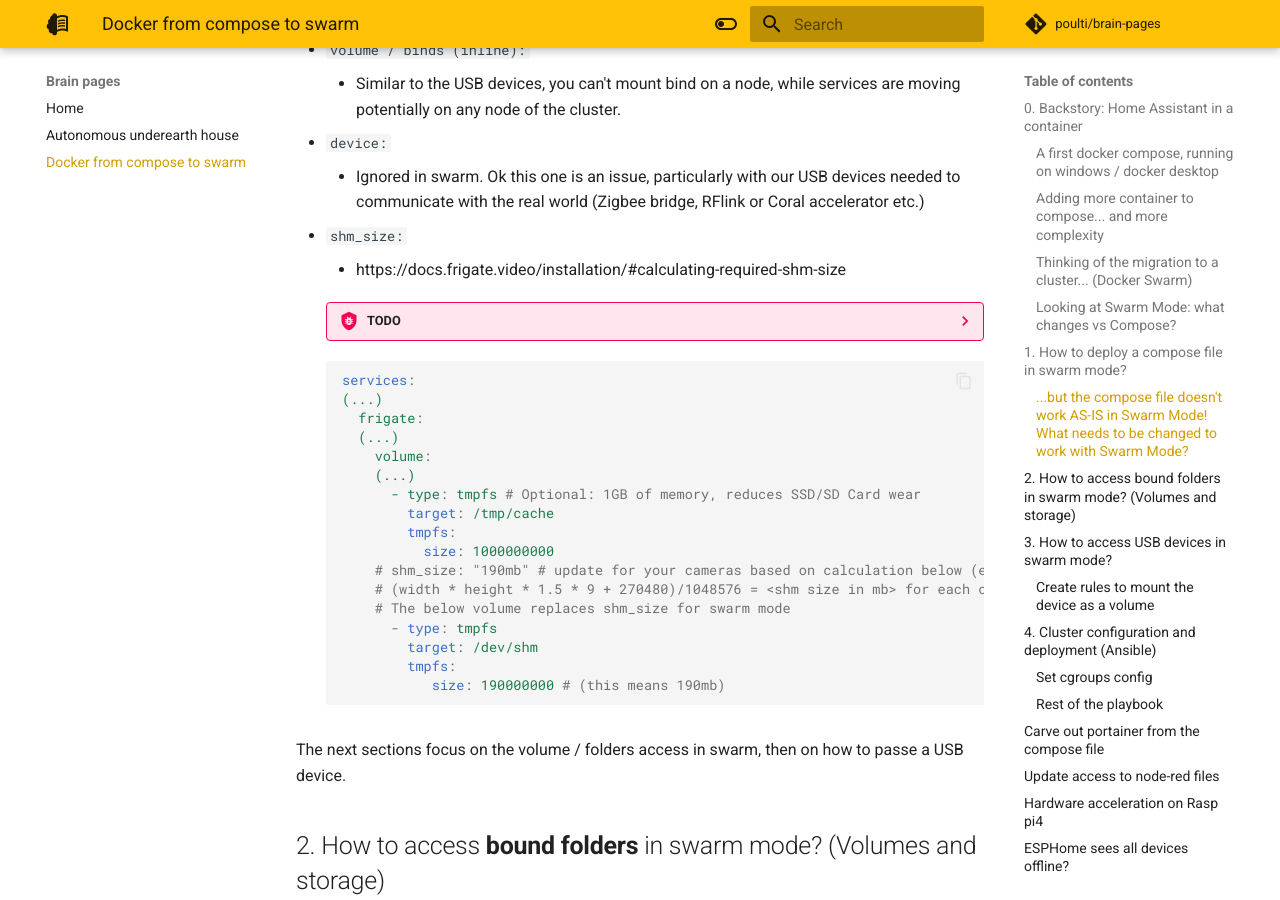
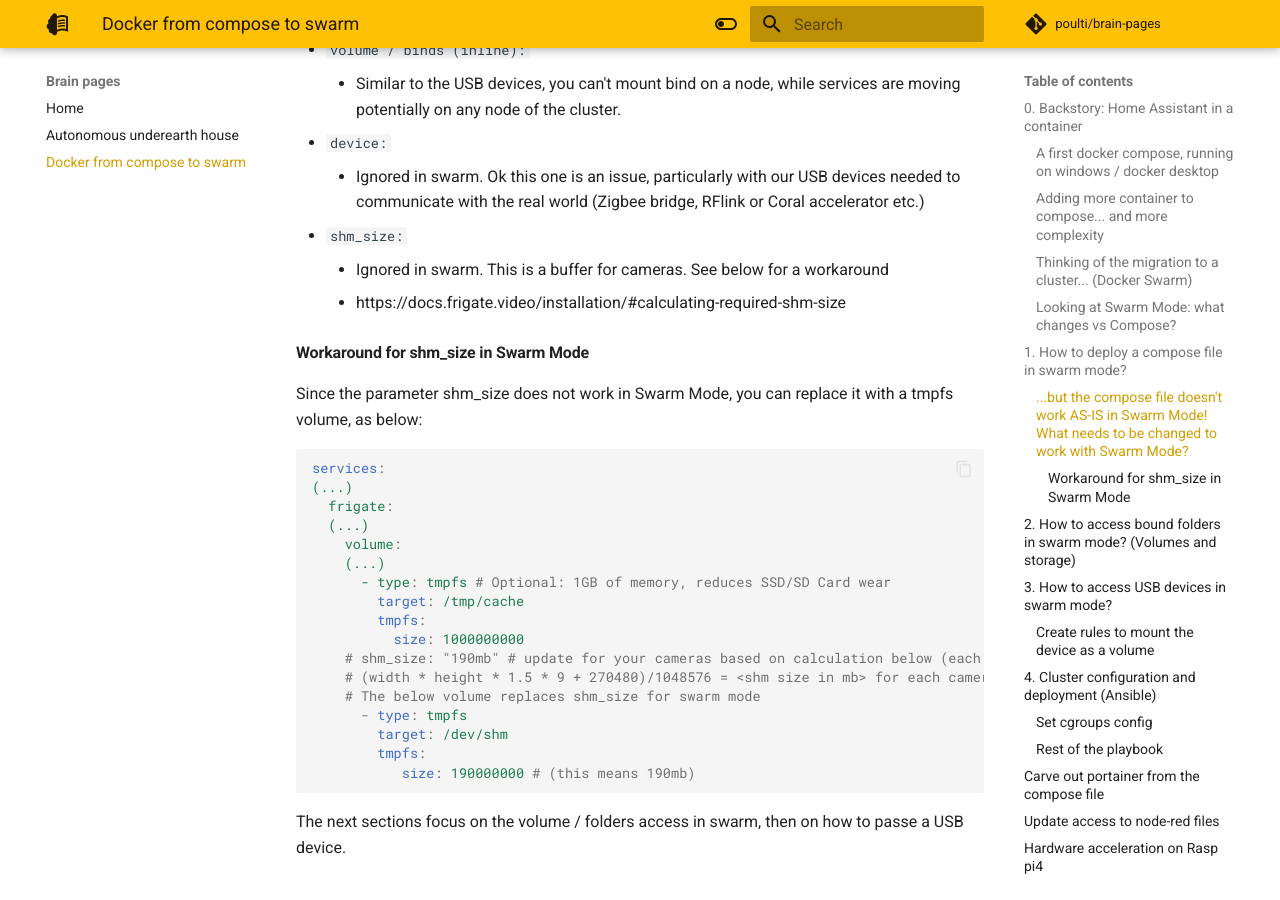
Before and after one commit to poulti/brain-pages, an MkDocs documentation site: the page built from docs/docker-from-compose-to-swarm.md, in a window 1280 px wide and 900 px high, scrolled down 6811 px. Built offline with MkDocs 1.6.1 and Material for MkDocs 9.7.7, drawn with Linux system fonts in a browser that asks for light colours; comment, search, counter and statistics services are not loaded.

Commit message:
Add workaround for shm_size

````diff
--- a/docs/docker-from-compose-to-swarm.md
+++ b/docs/docker-from-compose-to-swarm.md
@@ -258,9 +258,14 @@
 - ``device:``
     - Ignored in swarm. Ok this one is an issue, particularly with our USB devices needed to communicate with the real world (Zigbee bridge, RFlink or Coral accelerator etc.)
 - ``shm_size:``
+    - Ignored in swarm. This is a buffer for cameras. See below for a workaround
     - https://docs.frigate.video/installation/#calculating-required-shm-size
-    ??? bug "TODO"
-        what impacts on Frigate --> workaround with a volume tmpfs targeted to /dev/shm
+
+
+#### Workaround for shm_size in Swarm Mode
+
+Since the parameter shm_size does not work in Swarm Mode, you can replace it with a tmpfs volume, as below:
+
 ```yaml
 services:
 (...)
````
